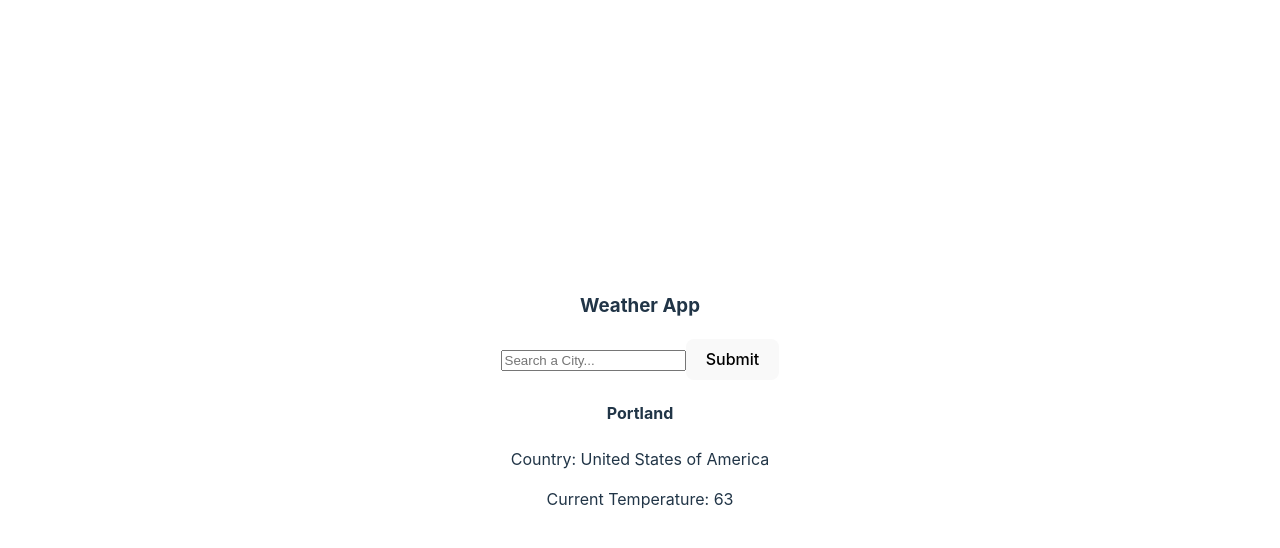
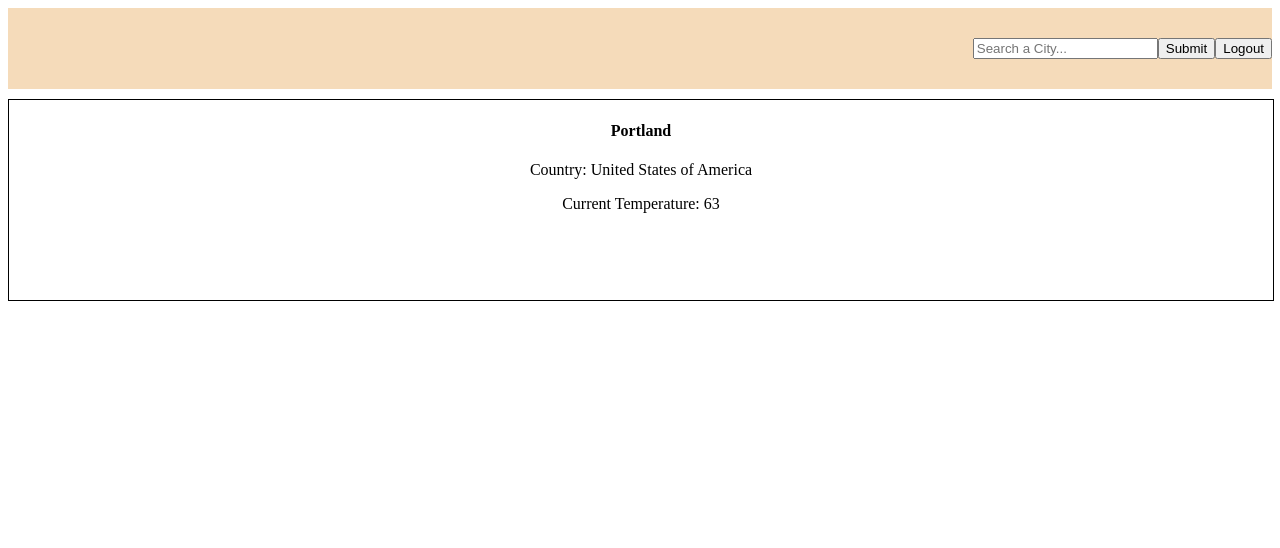
Before and after one commit to SebastianAndDavid/Weather-App, a React (Vite) app: page / in a window 1280 px wide. Shown: the top 548 px of the page. Built offline with nearby package versions, Linux system fonts and the light colour scheme.

Commit message:
ft. css styling for Home component

```diff
--- a/src/Components/NotProtected/Home.jsx
+++ b/src/Components/NotProtected/Home.jsx
@@ -1,7 +1,7 @@
+import "./NotProtected.css";
 import { useState } from "react";
 import { fetchWeather } from "../../Utils/weather-utils";
 import DailyForecast from "./DailyForecast";
-
 import { portland } from "../../Utils/portland";
 
 export default function Home() {
@@ -28,7 +28,7 @@ export default function Home() {
             placeholder="Search a City..."
           />
           <button onClick={handleFetchWeather}>Submit</button>
-          {/* <button onClick={() => handlelogOut()}>Logout</button> */}
+          <button>Logout</button>
         </header>
         <DailyForecast cityWeather={cityWeather} />
       </div>
--- /dev/null
+++ b/src/Components/NotProtected/NotProtected.css
@@ -0,0 +1,25 @@
+/* Home.jsx */
+
+.search-field {
+  display: flex;
+  align-items: center;
+  justify-content: flex-end;
+  background-color: rgb(245, 219, 186);
+}
+
+.search-field input button {
+  height: 20px;
+}
+
+.search-field h3 {
+  margin-right: 1000px;
+}
+
+/* DailyForecast.jsx */
+
+.daily-forecast {
+  width: 100%;
+  height: 200px;
+  margin-top: 10px;
+  border: 1px solid black;
+}
--- a/src/index.css
+++ b/src/index.css
@@ -1,4 +1,4 @@
-:root {
+/* :root {
   font-family: Inter, system-ui, Avenir, Helvetica, Arial, sans-serif;
   line-height: 1.5;
   font-weight: 400;
@@ -66,4 +66,4 @@ button:focus-visible {
   button {
     background-color: #f9f9f9;
   }
-}
+} */
```
